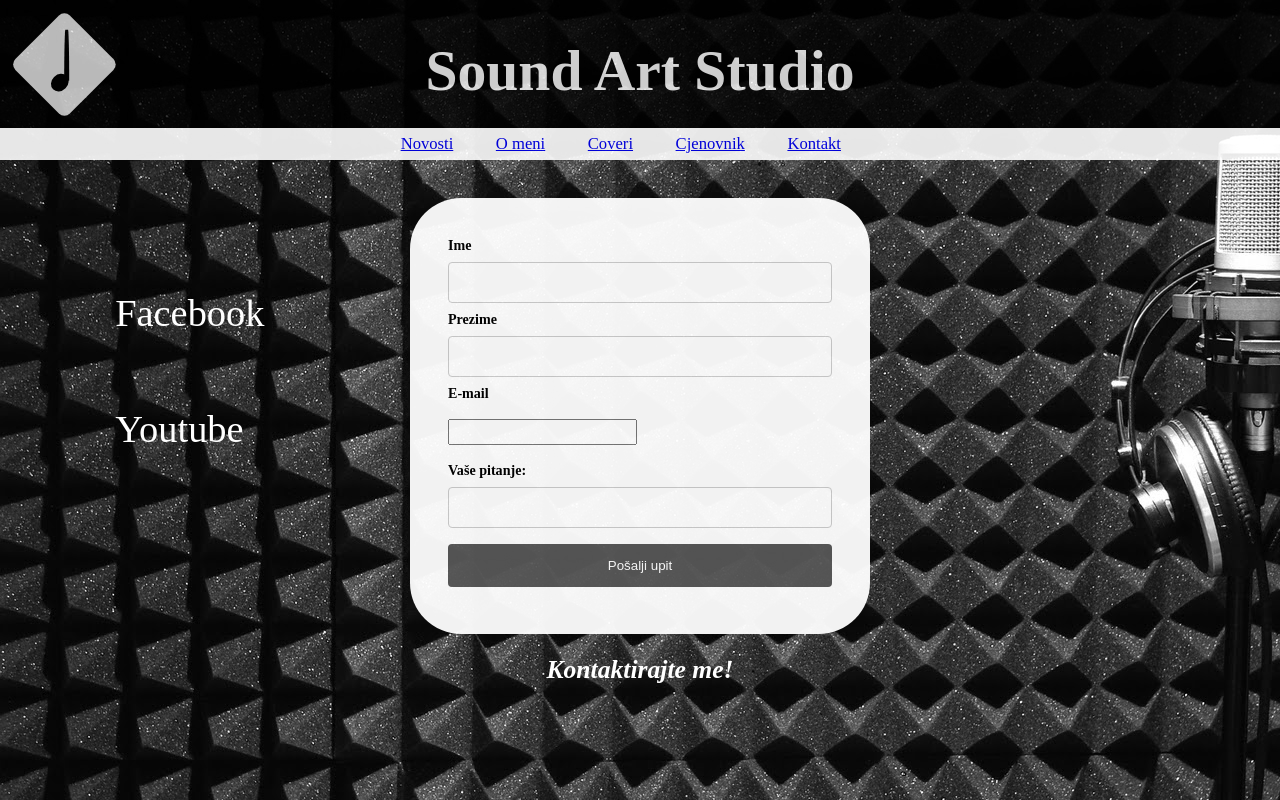
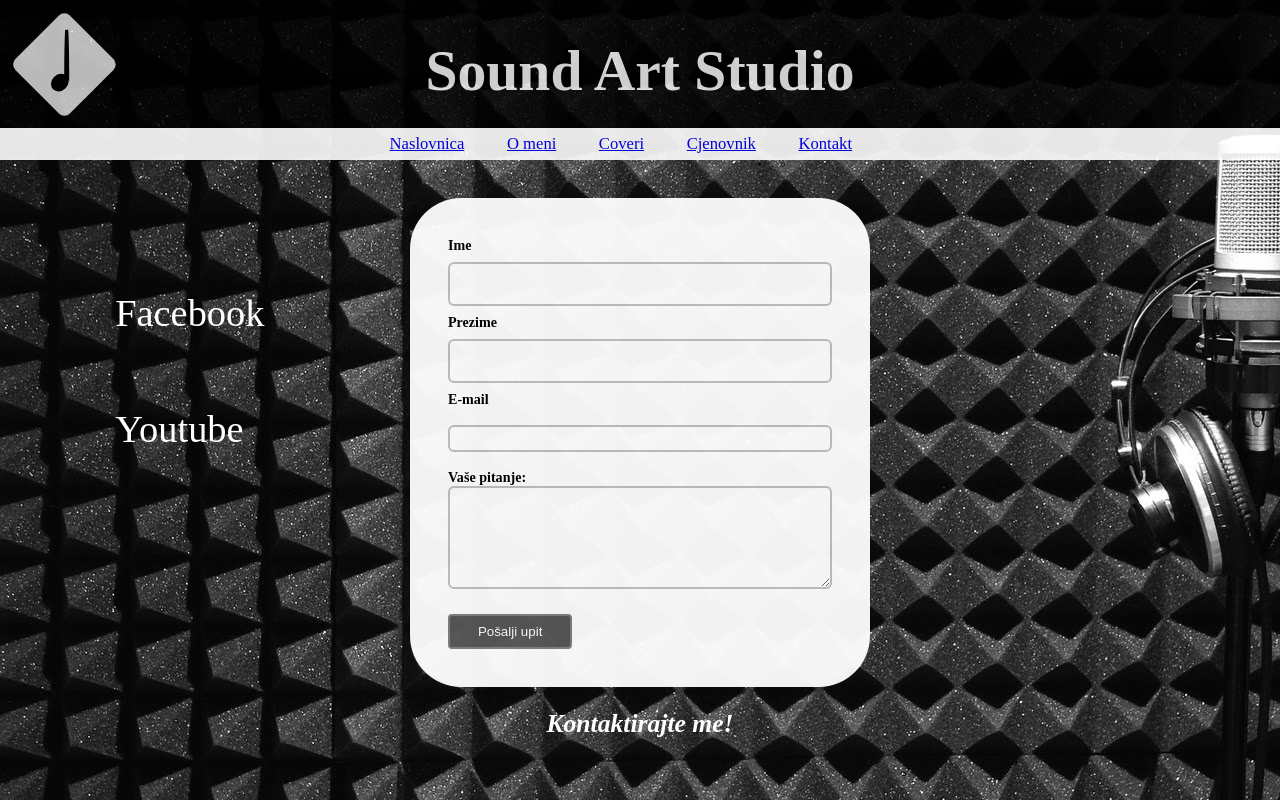
Before and after one commit to IrmaKarasoftic/MuzickiStudio, a PHP site: page /Kontakt.html in a window 1280 px wide. Run offline with PHP 8.4, Linux system fonts and the light colour scheme; some web fonts are replaced.

Commit message:
Doradjeno!

```diff
--- a/coveri.html
+++ b/coveri.html
@@ -15,11 +15,11 @@
 </div>
 	<div id="meni">
 		<ul>
-		<li><a href="index.html">Novosti</a></li>
+		<li><a href="index.html">Naslovnica</a></li>
 		<li><a href="omeni.html">O meni</a></li>
-		<li><a href="Coveri.html">Coveri</a></li>
+		<li><a href="#">Coveri</a></li>
 		<li><a href="Cjenovnik.html">Cjenovnik</a></li>
-		<li><a href="#">Kontakt</a></li>
+		<li><a href="Kontakt.html">Kontakt</a></li>
 		</ul>
 	</div>
 
--- a/index.html
+++ b/index.html
@@ -15,7 +15,7 @@
 			</div>
 			<div id="meni">
 				<ul>
-					<li><a href="#">Novosti</a></li>
+					<li><a href="#">Naslovnica</a></li>
 					<li><a href="omeni.html">O meni</a></li>
 					<li><a href="Coveri.html">Coveri</a></li>
 					<li><a href="Cjenovnik.html">Cjenovnik</a></li>
--- a/kontakt.html
+++ b/kontakt.html
@@ -15,7 +15,7 @@
   </div>
   	<div id="meni">
   		<ul>
-  		<li><a href="index.html">Novosti</a></li>
+  		<li><a href="index.html">Naslovnica</a></li>
   		<li><a href="omeni.html">O meni</a></li>
   		<li><a href="Coveri.html">Coveri</a></li>
   		<li><a href="Cjenovnik.html">Cjenovnik</a></li>
@@ -40,12 +40,12 @@
     <label>E-mail</label><br><br>
     <input type="email" id="mail" name="mail">
     </select>
-    <br><br>
+    <br>
 
     <label>Vaše pitanje:</label>
-    <input type="text" id="pitanje" name="pitanje">
+    <textarea type="text" id="pitanje" name="pitanje"></textarea>
 
-    <input type="submit" id="dugme" value="Pošalji upit">
+    <input type="dugme" id="dugme" value="Pošalji upit">
   </form>
 
 </div>
--- a/omeni.html
+++ b/omeni.html
@@ -15,11 +15,11 @@
 </div>
 	<div id="meni">
 		<ul>
-		<li><a href="index.html">Novosti</a></li>
-		<li><a href="omeni.html">O meni</a></li>
+		<li><a href="index.html">Naslovnica</a></li>
+		<li><a href="#">O meni</a></li>
 		<li><a href="Coveri.html">Coveri</a></li>
 		<li><a href="Cjenovnik.html">Cjenovnik</a></li>
-		<li><a href="#">Kontakt</a></li>
+		<li><a href="Kontakt.html">Kontakt</a></li>
 		</ul>
 	</div>
 
--- a/stil.css
+++ b/stil.css
@@ -194,10 +194,10 @@ table {
 	margin-right: auto;
 	padding-top: 5%;
 	border:2vw;
-	font-size: 30px;
+	font-size: 1.5vw;
 	text-align: center;
 	height: 25em;
-	width: 40em;
+	width: 60%;
 	opacity: 0.75;
 }
 
@@ -235,20 +235,36 @@ input[type=text], select {
 }
 
 
-input[type=submit] {
-	width: 100%;
+input[type=dugme] {
 	background-color: #4CAF50;
 	color: white;
-	padding: 14px 20px;
-	margin: 8px 0;
-	border: none;
+	padding: 0.7vw;
+	border: 0.2vw double grey;
+	width: 8vw;
+	height: 1vw;
 	border-radius: 4px;
 	cursor: pointer;
+	margin-top: 2vw;
+	text-align: center;
 }
 
-input[type=submit]:hover {
+input[type=dugme]:hover {
 	background-color: #45a049;
 }
+
+input[type=email], input[type=text], textarea
+{
+	display:flex;
+	box-sizing: border-box;
+	width:30vw;
+	border: 0.2vw solid silver;
+	border-radius: 6px;
+	font-family: serif;
+}
+
+textarea {
+		height: 8vw;
+    }
 
 
 #kontakt {
```
Also changed, not shown: cjenovnik.html (+12 -2 lines).
